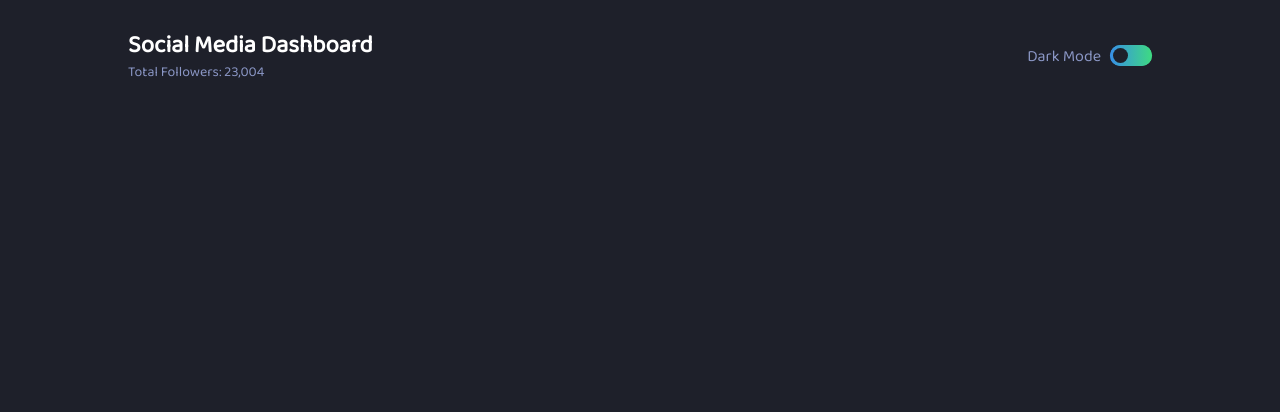
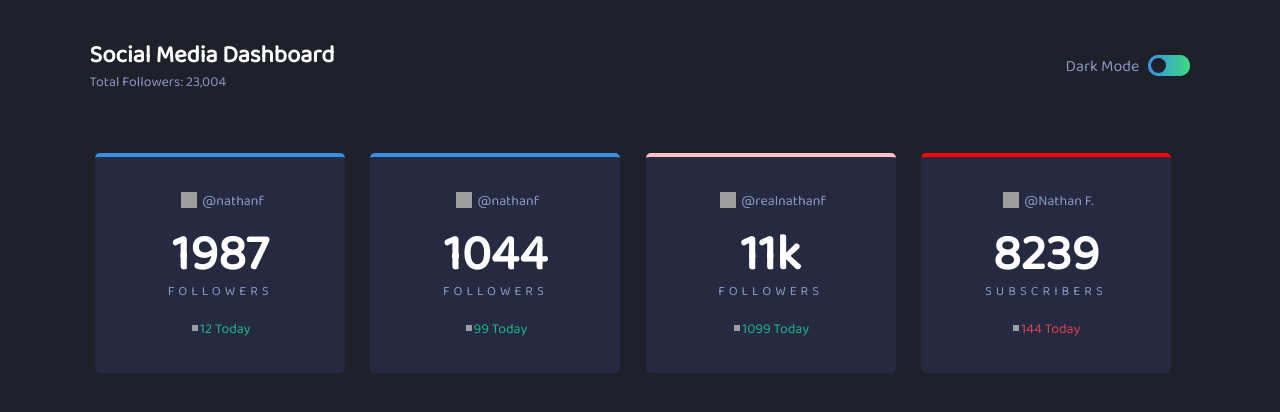
Before and after one commit to Saicharan0662/social-media-dashboard-with-theme-switcher, a React (Create React App) app: page / in a window 1280 px wide. Shown: the top 412 px of the page. Built offline with nearby package versions, Linux system fonts and the light colour scheme; grey boxes are pictures that could not be loaded.

Commit message:
current stats section complete

```diff
--- a/src/App.css
+++ b/src/App.css
@@ -1,11 +1,14 @@
 @import url('https://fonts.googleapis.com/css2?family=Baloo+2&display=swap');
 
 :root {
+    --primary-bright-red: hsl(356, 69%, 56%);
+    --primary-lime-green: hsl(163, 72%, 41%);
     --very-dark-blue: hsl(230, 17%, 14%);
     --white: hsl(0, 0%, 100%);
     --desaturated-blue: hsl(228, 34%, 66%);
     --gradient-start: hsl(210, 78%, 56%);
     --gradient-end: hsl(146, 68%, 55%);
+    --dark-desaturated-blue: hsl(228, 28%, 20%);
 }
 
 .App {
@@ -16,8 +19,8 @@
 }
 
 .container {
-    margin: 0 8rem;
-    padding-top: 30px;
+    margin: 0 7%;
+    padding-top: 40px;
 }
 
 header {
@@ -97,6 +100,75 @@ input:checked+.toggler:before {
     transform: translateX(18px);
 }
 
+/* BIG CARD */
+.current-data-box {
+    display: flex;
+    flex-wrap: wrap;
+    margin: 60px 0;
+    justify-content: space-around;
+}
+
+.big-card {
+    background-color: var(--dark-desaturated-blue);
+    padding: 18px;
+    width: 250px;
+    height: 220px;
+    color: var(--white);
+    display: flex;
+    flex-direction: column;
+    align-items: center;
+    border-radius: 5px;
+    margin-right: 14px;
+    margin-bottom: 14px;
+    text-align: center;
+    justify-content: center;
+}
+
+.big-card:hover {
+    background-color: hsl(228deg 25% 26%);
+    cursor: pointer;
+    transition: all .2s ease;
+}
+
+.big-card .username {
+    color: var(--desaturated-blue);
+    font-size: 14px;
+}
+
+.big-card .username span {
+    position: relative;
+    bottom: 3px;
+    left: 5px;
+}
+
+.big-card .followers-box h2 {
+    font-size: 50px;
+}
+
+.big-card .followers-box p {
+    color: var(--desaturated-blue);
+    font-size: 13px;
+    text-transform: uppercase;
+    letter-spacing: 4px;
+    position: relative;
+    top: -14px;
+}
+
+.stats {
+    color: var(--primary-lime-green);
+    font-size: 14px;
+}
+
+.down {
+    color: var(--primary-bright-red);
+}
+
+.stats span {
+    position: relative;
+    top: 1.4px;
+    left: 2px;
+}
+
 /* Light Theme */
 .light {
     background-color: var(--white);
--- a/src/App.js
+++ b/src/App.js
@@ -1,5 +1,45 @@
 import './App.css';
 import CustomCheckbox from './components/customCheckbox/CustomCheckbox';
+import BigCard from './components/BigCard.js/BigCard';
+
+const bigCardData = [
+	{
+		icon: "facebook",
+		username: "nathanf",
+		followersCount: 1987,
+		stats: 12,
+		type: "Followers",
+		increased: true,
+		style: { borderTop: "4px solid hsl(210, 78%, 56%)" }
+	},
+	{
+		icon: "twitter",
+		username: "nathanf",
+		followersCount: 1044,
+		stats: 99,
+		type: "Followers",
+		increased: true,
+		style: { borderTop: "4px solid hsl(210, 78%, 56%)" }
+	},
+	{
+		icon: "instagram",
+		username: "realnathanf",
+		followersCount: "11k",
+		stats: 1099,
+		type: "Followers",
+		increased: true,
+		style: { borderTop: "4px solid pink" }
+	},
+	{
+		icon: "youtube",
+		username: "Nathan F.",
+		followersCount: "8239",
+		stats: "144",
+		type: "Subscribers",
+		increased: false,
+		style: { borderTop: "4px solid red" }
+	},
+]
 
 function App() {
 	return (
@@ -14,6 +54,22 @@ function App() {
 						<span>Dark Mode</span><CustomCheckbox />
 					</div>
 				</header>
+				<div className="current-data-box" >
+					{bigCardData.map((data, index) => {
+						return (
+							<BigCard
+								key={index}
+								icon={data.icon}
+								username={data.username}
+								followersCount={data.followersCount}
+								stats={data.stats}
+								type={data.type}
+								increased={data.increased}
+								style={data.style}
+							/>
+						)
+					})}
+				</div>
 			</div>
 		</div>
 	);
--- a/src/components/BigCard.js/BigCard.js
+++ b/src/components/BigCard.js/BigCard.js
@@ -1,9 +1,29 @@
 import React from 'react'
+import CustomIcon from '../CustomIcon/CustomIcon'
 
-const BigCard = () => {
+const BigCard = ({ icon, username = "nathanf", followersCount = 1987, stats = 12, type = "Followers", increased = true, ...otherProps }) => {
     return (
-        <div>
+        <div className='big-card' {...otherProps}>
+            <p className='username'>
+                <CustomIcon iconName={icon} alt={icon} height='16px' width='16px' />
+                <span>@{username}</span>
+            </p>
+            <div className="followers-box">
+                <h2>{followersCount}</h2>
+                <p>{type}</p>
+            </div>
+            <p className='stats'>
+                {increased ?
+                    <>
+                        <CustomIcon iconName="up" alt="up" height='6px' width='6px' />
+                        <span>{stats} Today</span>
+                    </>
+                    : <>
+                        <CustomIcon iconName="down" alt="down" height='6px' width='6px' />
+                        <span className='down'>{stats} Today</span>
+                    </>}
 
+            </p>
         </div>
     )
 }
```
Also changed, not shown: src/components/CustomIcon/CustomIcon.js (renamed from src/components/CustomIcon.js/CustomIcon.js).
